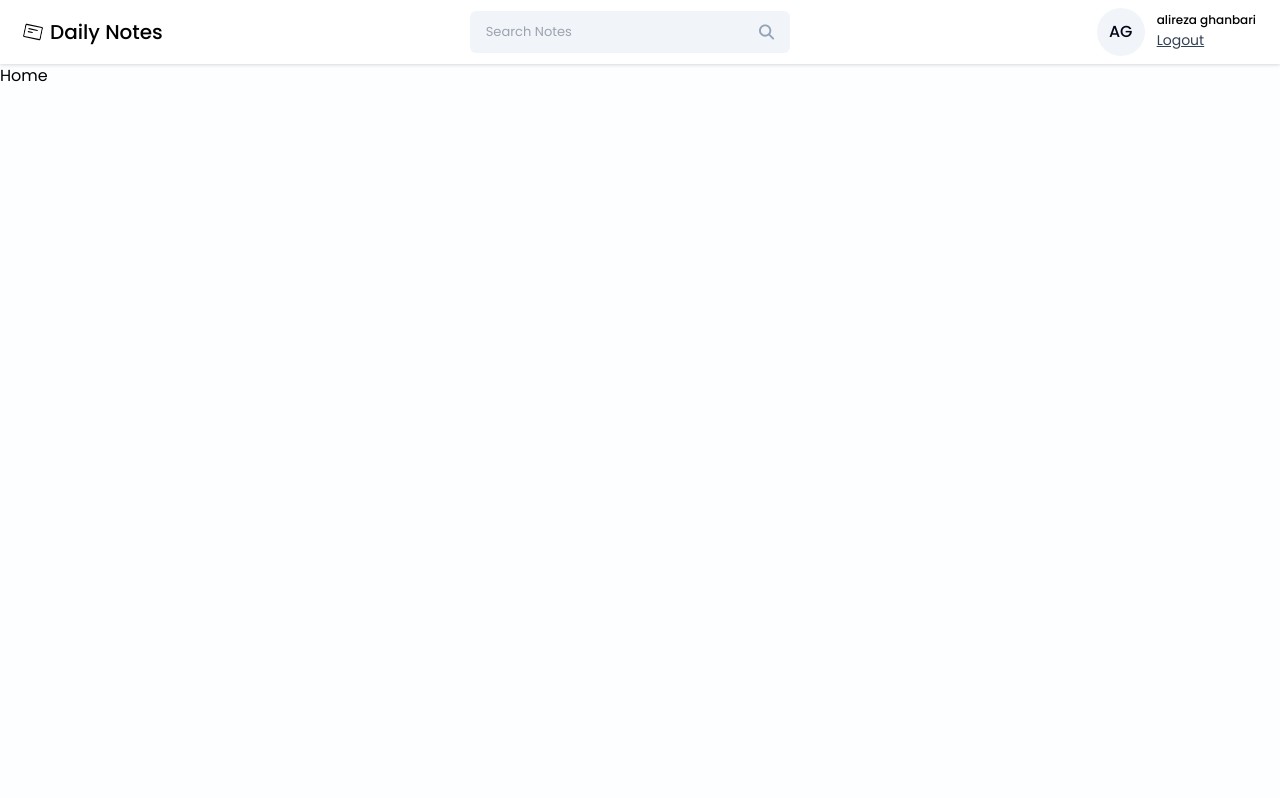
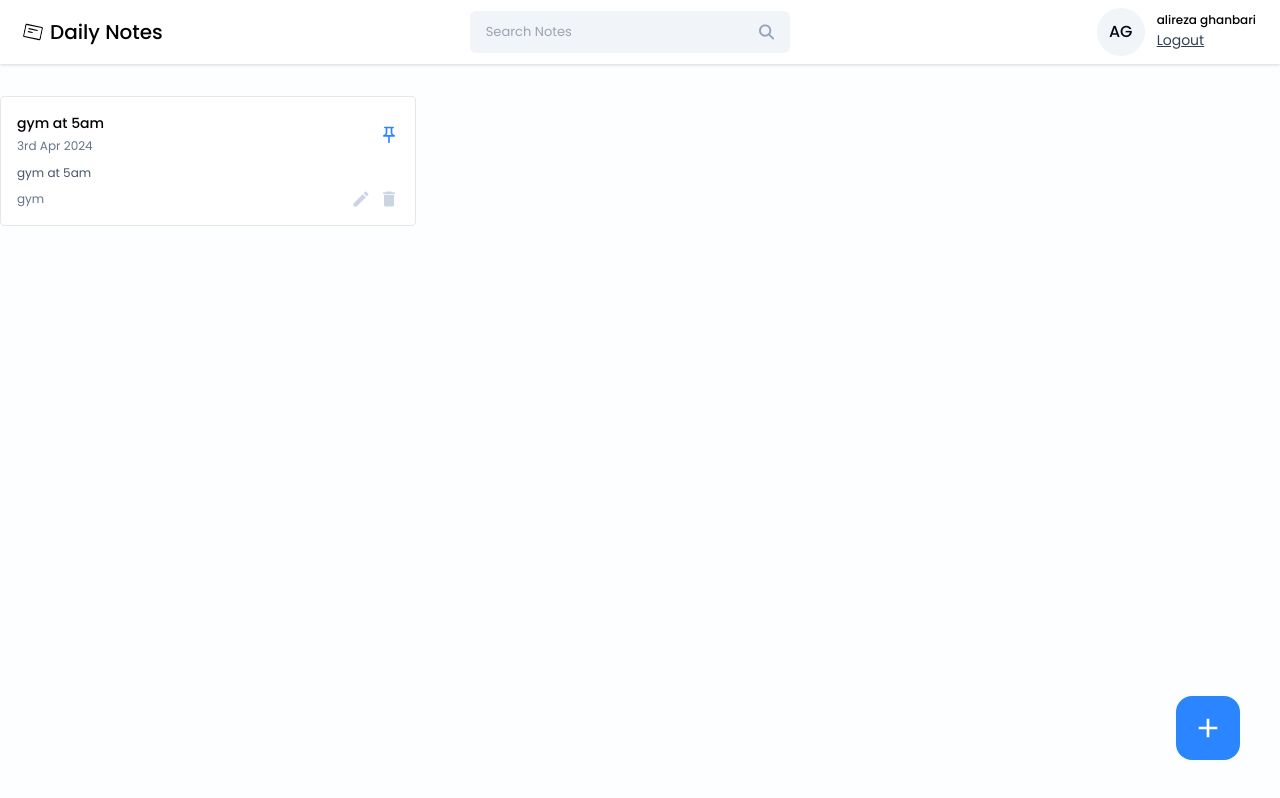
Before and after one commit to Alireza-ghanbari/notes-app, a React (Vite) app in the folder frontend/: page /dashboard in a window 1280 px wide. Built offline with nearby package versions, Linux system fonts and the light colour scheme.

Commit message:
complete notes Ui

```diff
--- a/frontend/package.json
+++ b/frontend/package.json
@@ -13,6 +13,7 @@
     "react": "^18.3.1",
     "react-dom": "^18.3.1",
     "react-icons": "^5.2.1",
+    "react-modal": "^3.16.1",
     "react-router-dom": "^6.24.1"
   },
   "devDependencies": {
--- a/frontend/src/App.jsx
+++ b/frontend/src/App.jsx
@@ -1,5 +1,5 @@
 import { BrowserRouter, Route, Routes } from "react-router-dom";
-import Home from "./pages/Home";
+import Home from "./pages/Home/Home";
 import SignUp from "./pages/SignUp";
 import SignIn from "./pages/SignIn";
 import NotFound from "./pages/NotFound";
--- /dev/null
+++ b/frontend/src/components/NoteCard.jsx
@@ -0,0 +1,48 @@
+import React from "react";
+import { MdOutlinePushPin, MdCreate, MdDelete } from "react-icons/md";
+
+export default function NoteCard({
+  title,
+  date,
+  content,
+  tags,
+  isPinned,
+  onEdit,
+  onDelete,
+  onPinNote,
+}) {
+  return (
+    <div
+      className="border rounded p-4 bg-white hover:shadow-lg transition-all ease-in"
+    >
+      <div className="flex items-center justify-between">
+        <div className="">
+          <h6 className="text-sm font-medium">{title}</h6>
+          <span className="text-xs text-slate-500">{date}</span>
+        </div>
+
+        <MdOutlinePushPin
+          className={`icon-btn ${isPinned ? "text-primary" : "text-slate-300"}`}
+          onClick={onPinNote}
+        />
+      </div>
+
+      <p className="text-xs text-slate-600 mt-2">{content?.slice(0, 60)}</p>
+
+      <div className="flex items-center justify-between mt-2">
+        <div className="text-xs text-slate-500">{tags}</div>
+
+        <div className="flex items-center gap-2">
+          <MdCreate
+            className="icon-btn hover:text-green-600"
+            onClick={onEdit}
+          />
+          <MdDelete
+            className="icon-btn hover:text-red-500"
+            onClick={onDelete}
+          />
+        </div>
+      </div>
+    </div>
+  );
+}
--- /dev/null
+++ b/frontend/src/components/TagInput.jsx
@@ -0,0 +1,64 @@
+import React, { useState } from "react";
+import { MdAdd, MdClose } from "react-icons/md";
+
+export default function TagInput({ tags, setTags }) {
+  const [inputValue, setInputValue] = useState("");
+
+  const handleInputChange = (e) => {
+    setInputValue(e.target.value);
+  };
+
+  const addNewTag = () => {
+    if (inputValue.trim() !== "") {
+      setTags([...tags, inputValue.trim()]);
+      setInputValue("");
+    }
+  };
+
+  const handleKeyDown = (e) => {
+    if (e.key == "Enter") {
+      addNewTag();
+    }
+  };
+
+  const handleRemoveTag = (tagToRemove) => {
+    setTags(tags.filter((tag) => tag !== tagToRemove));
+  };
+
+  return (
+    <div>
+      {tags.length > 0 && (
+        <div className="flex items-center gap-2 mt-2">
+          {tags.map((tag, index) => (
+            <span key={index} className="flex items-center gap-2 text-sm text-slate-900 bg-slate-100 px-3 py-1 rounded">
+              #{tag}
+              <button onClick={() => {handleRemoveTag(tag)}}>
+                <MdClose />
+              </button>
+            </span>
+          ))}
+        </div>
+      )}
+
+      <div className="flex items-center gap-4 mt-3">
+        <input
+          type="text"
+          className="text-sm bg-transparent border px-3 py-2 rounded outline-none"
+          placeholder="Add tags"
+          value={inputValue}
+          onChange={handleInputChange}
+          onKeyDown={handleKeyDown}
+        />
+
+        <button
+          className="w-8 h-8 flex items-center justify-center rounded border border-blue-700 hover:bg-blue-700"
+          onClick={() => {
+            addNewTag();
+          }}
+        >
+          <MdAdd className="text-2xl text-blue-700 hover:text-white" />
+        </button>
+      </div>
+    </div>
+  );
+}
--- a/frontend/src/index.css
+++ b/frontend/src/index.css
@@ -22,4 +22,12 @@
     .btn-primary {
         @apply w-full text-sm bg-primary text-white p-2 rounded my-1 hover:opacity-95
     }
+
+    .icon-btn {
+        @apply text-xl text-slate-300 cursor-pointer hover:text-primary
+    }
+
+    .input-label {
+        @apply text-xs text-slate-400
+    }
 }
--- a/frontend/src/pages/Home.jsx
+++ /dev/null
@@ -1,7 +0,0 @@
-import React from 'react'
-
-export default function Home() {
-  return (
-    <div>Home</div>
-  )
-}
--- /dev/null
+++ b/frontend/src/pages/Home/AddEditNotes.jsx
@@ -0,0 +1,88 @@
+import React, { useState } from "react";
+import TagInput from "../../components/TagInput";
+import { MdClose } from "react-icons/md";
+
+export default function AddEditNotes({ onClose, noteData, type }) {
+  const [title, setTitle] = useState("");
+  const [content, setContent] = useState("");
+  const [tags, setTags] = useState([]);
+
+  const [error, setError] = useState(null);
+
+  const addNewNote=async()=>{
+
+  }
+
+  const editNote=async()=>{
+
+  }
+
+  const handleAddNote = () => {
+    if (!title) {
+      setError("Please enter the title");
+      return;
+    }
+
+    if (!content) {
+      setError("Please enter the content");
+      return;
+    }
+
+    setError("");
+
+    if(type === 'edit'){
+        editNote()
+    }else{
+        addNewNote()
+    }
+  };
+
+
+  return (
+    <div className="relative">
+      <button
+        className="w-10 h-10 rounded-full flex items-center justify-center absolute -top-3 -right-3 hover:bg-slate-50 "
+        onClick={onClose}
+      >
+        <MdClose className="text-xl text-slate-400" />
+      </button>
+
+      <div className="flex flex-col gap-2">
+        <label className="input-label">TITLE</label>
+        <input
+          type="text"
+          className="text-2xl text-slate-950 outline-none"
+          placeholder="Go To Gym At 5"
+          value={title}
+          onChange={({ target }) => setTitle(target.value)}
+        />
+      </div>
+
+      <div className="flex flex-col gap-2 mt-2">
+        <label className="input-label">CONTENT</label>
+        <textarea
+          type="text"
+          className="text-sm text-slate-950 outline-none bg-slate-50 rounded p-2"
+          placeholder="Content"
+          rows={10}
+          value={content}
+          onChange={({ target }) => setContent(target.value)}
+        />
+      </div>
+
+      <div className="mt-3">
+        <label className="input-label">TAGS</label>
+        <TagInput tags={tags} setTags={setTags} />
+      </div>
+
+      {error && <p className="text-xs text-red-500 pt-4">{error}</p>}
+
+      <button
+        className="btn-primary font-medium mt-5 p-3"
+        onClick={handleAddNote}
+      >
+        ADD
+      </button>
+    </div>
+  );
+}
--- /dev/null
+++ b/frontend/src/pages/Home/Home.jsx
@@ -0,0 +1,61 @@
+import React, { useState } from "react";
+import NoteCard from "../../components/NoteCard";
+import { MdAdd } from "react-icons/md";
+import AddEditNotes from "./AddEditNotes";
+import Modal from "react-modal";
+
+export default function Home() {
+  const [opanAddEditModal, setOpanAddEditModal] = useState({
+    isShown: false,
+    type: "add",
+    data: null,
+  });
+
+  return (
+    <>
+      <div className="container mx-auto">
+        <div className="grid grid-cols-1 md:grid-cols-2 xl:grid-cols-3 gap-4 mt-8">
+          <NoteCard
+            title={"gym at 5am"}
+            date={"3rd Apr 2024"}
+            content={"gym at 5am"}
+            tags={"gym"}
+            isPinned={true}
+            onEdit={() => {}}
+            onDelete={() => {}}
+            onPinNote={() => {}}
+          />
+        </div>
+      </div>
+
+      <button
+        className="w-16 h-16 flex items-center justify-center rounded-2xl bg-primary hover:opacity-95 absolute right-10 bottom-10"
+        onClick={() => {
+          setOpanAddEditModal({ isShown: true, type: "add", data: null });
+        }}
+      >
+        <MdAdd className="text-[32px] text-white" />
+      </button>
+
+      <Modal
+        isOpen={opanAddEditModal.isShown}
+        onRequestClose={() => {}}
+        style={{
+          overlay: {
+            backgroundColor: "rgba(0,0,0,0.2)",
+          },
+        }}
+        contentLabel=""
+        className="w-[40%] max-h-3/4 bg-white rounded-md mx-auto mt-14 p-5"
+      >
+        <AddEditNotes
+          type={opanAddEditModal.type}
+          noteData={opanAddEditModal.data}
+          onClose={() => {
+            setOpanAddEditModal({ isShown: false, type: "add", data: null });
+          }}
+        />
+      </Modal>
+    </>
+  );
+}
```
Also changed, not shown: 1 other file (tests, documents, lock files or other folders).
